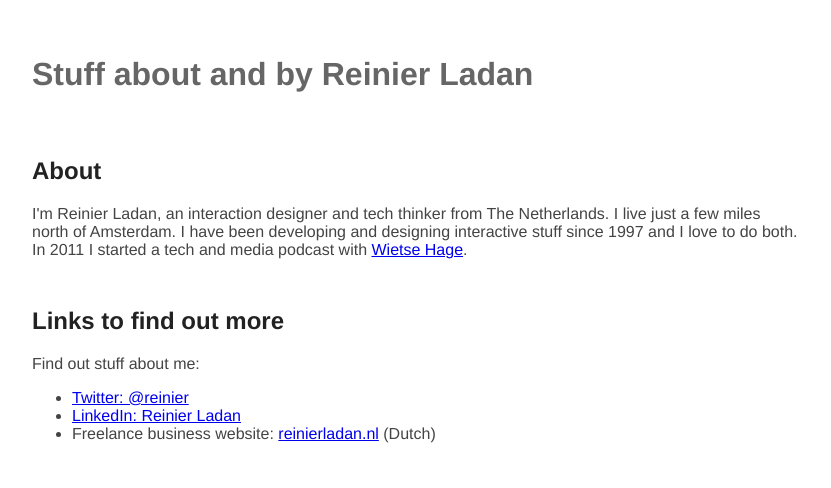
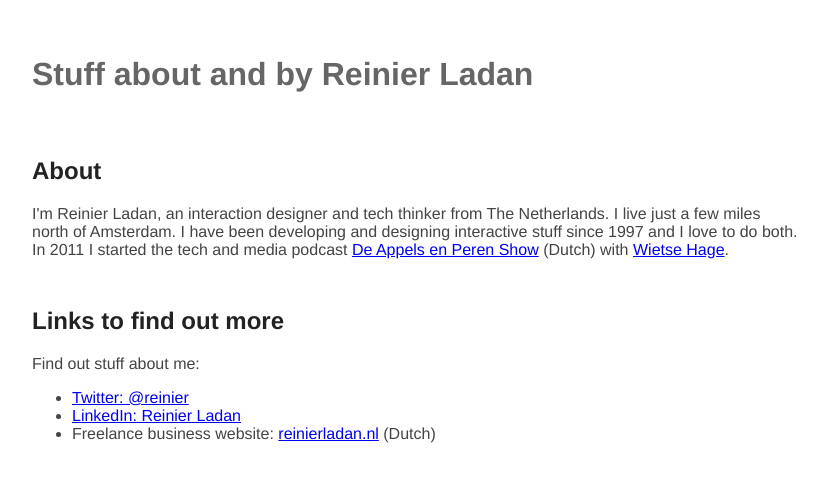
Before and after one commit to reinier/reinier.github.io, a plain HTML site: page index.html in a window 1280 px wide. Shown: the top 488 px of the page, without its empty margins (224-1055 px from the left). Drawn offline with Linux system fonts and the light colour scheme.

Commit message:
Added Appels en Peren Show

```diff
--- a/index.html
+++ b/index.html
@@ -11,7 +11,7 @@
     <h1>Stuff about and by Reinier Ladan</h1>
 
     <h2>About</h2>
-    <p>I'm Reinier Ladan, an interaction designer and tech thinker from The Netherlands. I live just a few miles north of Amsterdam. I have been developing and designing interactive stuff since 1997 and I love to do both. In 2011 I started a tech and media podcast with <a href="http://wietsehage.nl">Wietse Hage</a>.</p>
+    <p>I'm Reinier Ladan, an interaction designer and tech thinker from The Netherlands. I live just a few miles north of Amsterdam. I have been developing and designing interactive stuff since 1997 and I love to do both. In 2011 I started the tech and media podcast <a href="http://appelsenperenshow.nl">De Appels en Peren Show</a> (Dutch) with <a href="http://wietsehage.nl">Wietse Hage</a>.</p>
 
     <h2>Links to find out more</h2>
     <p>
```
